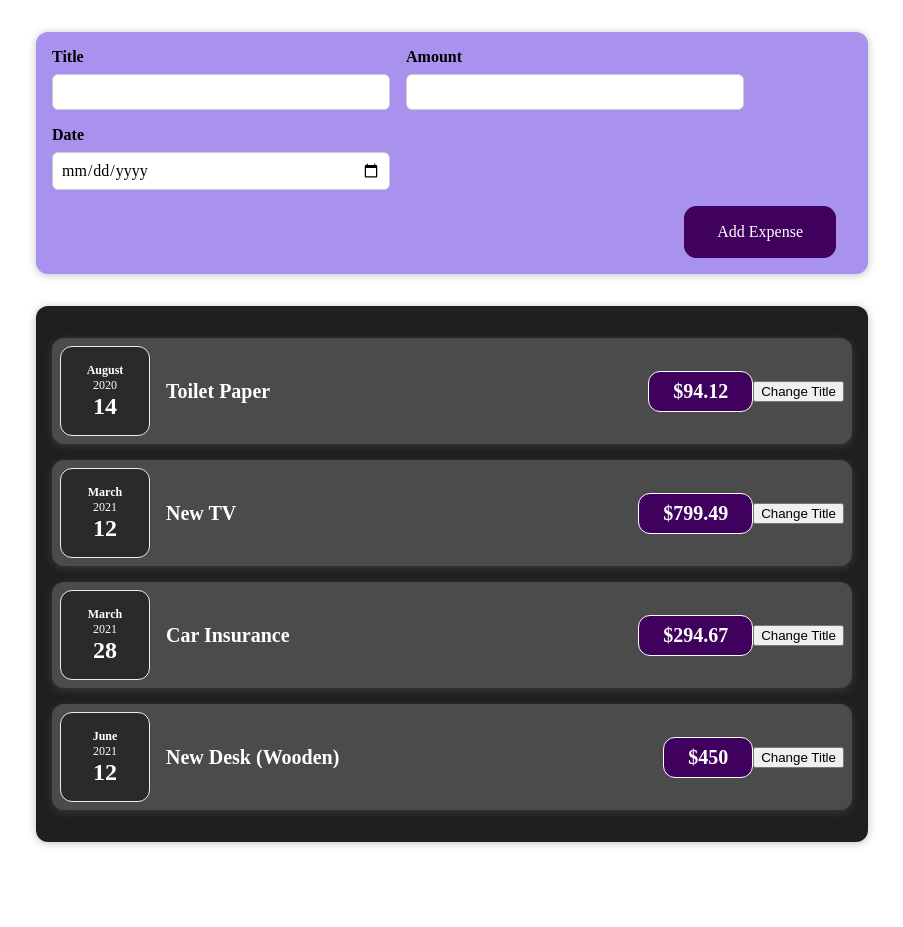
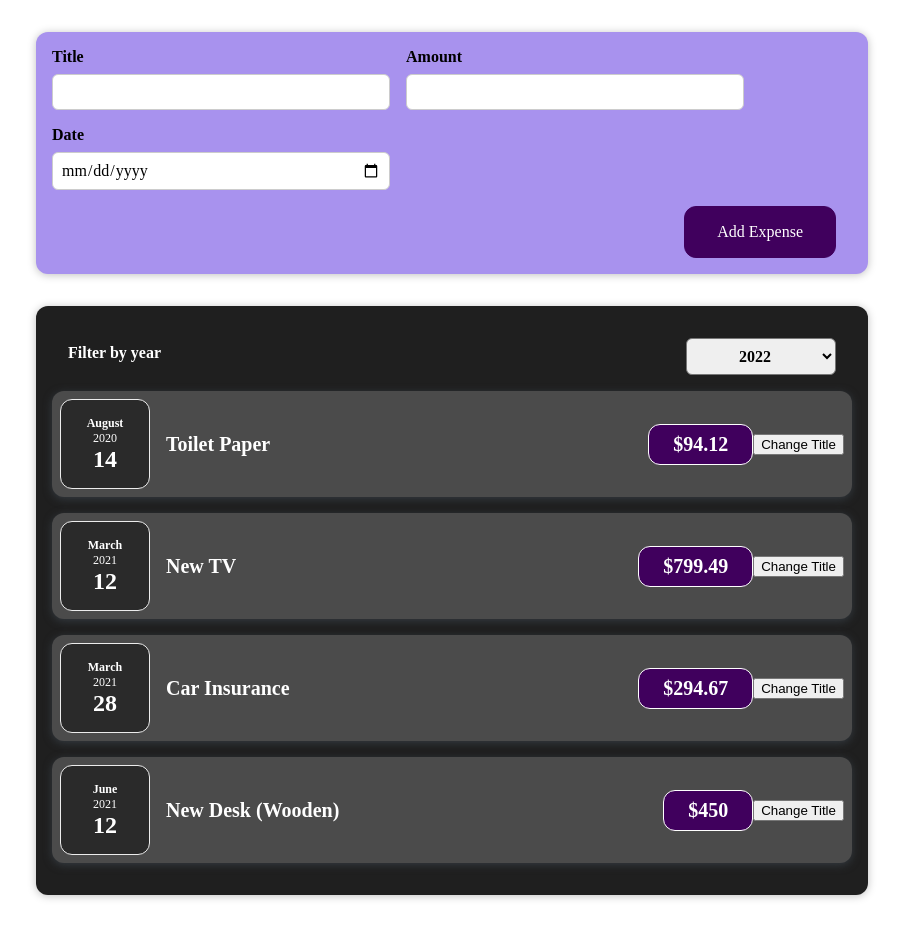
Before and after one commit to ShivangPatel2602/money-tracker, a React (Create React App) app: page / in a window 1280 px wide. Shown: the whole page, without its empty margins (188-1091 px from the left). Before the commit the page ends 874 px from the top, so only its background shows below. Built offline with nearby package versions, Linux system fonts and the light colour scheme.

Commit message:
Added Conditional List

```diff
--- a/src/App.js
+++ b/src/App.js
@@ -1,10 +1,8 @@
-import React from "react";
+import React, { useState } from "react";
 import Expenses from "./components/Expenses/Expenses";
 import NewExpense from "./components/NewExpense/NewExpense";
 
-function App() {
-
-  const expenses = [
+const DUMMY_EXPENSES = [
   {
     id: 'e1',
     title: 'Toilet Paper',
@@ -31,9 +29,14 @@ function App() {
   }
 ];
 
-  const addExpenseHandler = expense => {
-    console.log("In App.js");
-    console.log(expense);
+function App() {
+  const [expenses, setExpenses] = useState(DUMMY_EXPENSES);
+
+  const addExpenseHandler = (expense) => {
+    setExpenses((prevExpenses) => {
+      return [expense, ...prevExpenses];
+    });
+    console.log(expenses);
   };
 
   return (
--- a/src/components/Expenses/ExpenseItem.jsx
+++ b/src/components/Expenses/ExpenseItem.jsx
@@ -15,7 +15,7 @@ function ExpenseItem(props) {
         <Card className="expense-item">
             <ExpenseDate date={props.date} />
             <div className="expense-item__description">
-                <h2>{title}</h2>
+                <h2>{props.title}</h2>
                 <div className="expense-item__price">${props.amount}</div>
             </div>
             <button onClick={clickHandler}>Change Title</button>
--- a/src/components/Expenses/Expenses.jsx
+++ b/src/components/Expenses/Expenses.jsx
@@ -1,32 +1,30 @@
-import React from "react";
+import React, { useState } from "react";
 import ExpenseItem from "./ExpenseItem";
 import "./Expenses.css";
 import Card from "../UI/Card";
+import ExpensesFilter from "../ExpensesFilter/ExpensesFilter";
 
 function Expenses(props) {
+    const [year, setYear] = useState("");
+
+    const saveClickedYear = (clickedYear) => {
+        setYear(clickedYear);
+    };
+
     return (
         <Card className="expenses">
-            <ExpenseItem
-                title={props.items[0].title}
-                amount={props.items[0].amount}
-                date={props.items[0].date}
-            />
-            <ExpenseItem
-                title={props.items[1].title}
-                amount={props.items[1].amount}
-                date={props.items[1].date}
-            />
-            <ExpenseItem
-                title={props.items[2].title}
-                amount={props.items[2].amount}
-                date={props.items[2].date}
-            />
-            <ExpenseItem
-                title={props.items[3].title}
-                amount={props.items[3].amount}
-                date={props.items[3].date}
-            />
+
+            <ExpensesFilter onClickedYear={saveClickedYear} />
+
+            {props.items.map((expense) => (
+                <ExpenseItem
+                    title={expense.title}
+                    amount={expense.amount}
+                    date={expense.date}
+                />
+            ))}
         </Card>
+
     )
 }
 
--- a/src/components/ExpensesFilter/ExpensesFilter.css
+++ b/src/components/ExpensesFilter/ExpensesFilter.css
@@ -0,0 +1,24 @@
+.expenses-filter {
+    color: white;
+    padding: 0 1rem;
+  }
+
+  .expenses-filter__control {
+    display: flex;
+    width: 100%;
+    align-items: center;
+    justify-content: space-between;
+    margin: 1rem 0;
+  }
+
+  .expenses-filter label {
+    font-weight: bold;
+    margin-bottom: 0.5rem;
+  }
+
+  .expenses-filter select {
+    font: inherit;
+    padding: 0.5rem 3rem;
+    font-weight: bold;
+    border-radius: 6px;
+  }
--- a/src/components/ExpensesFilter/ExpensesFilter.jsx
+++ b/src/components/ExpensesFilter/ExpensesFilter.jsx
@@ -0,0 +1,26 @@
+import React from "react";
+
+import "./ExpensesFilter.css";
+
+const ExpensesFilter = (props) => {
+
+    const passOnYear = (event) => {
+        props.onClickedYear(event.target.value);
+    }
+
+    return (
+        <div className="expenses-filter">
+            <div className="expenses-filter__control">
+                <label>Filter by year</label>
+                <select onChange={passOnYear}>
+                    <option value="2022">2022</option>
+                    <option value="2021">2021</option>
+                    <option value="2020">2020</option>
+                    <option value="2019">2019</option>
+                </select>
+            </div>
+        </div>
+    );
+};
+
+export default ExpensesFilter;
--- a/src/components/NewExpense/ExpenseForm.jsx
+++ b/src/components/NewExpense/ExpenseForm.jsx
@@ -34,7 +34,7 @@ const ExpenseForm = (props) => {
             amount: userInput.enteredAmount,
             date: new Date(userInput.enteredDate)
         }
-
+        console.log(expenseData);
         props.onSaveExpenseData(expenseData);
         setUserInput(() => {
             return {
```
Lines whose indentation alone changed are shown as unchanged.
